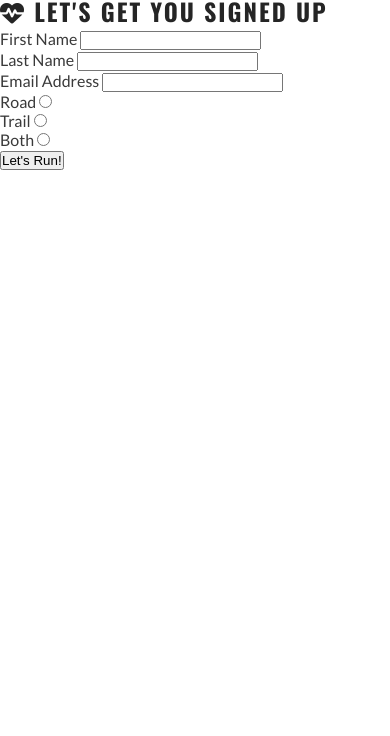
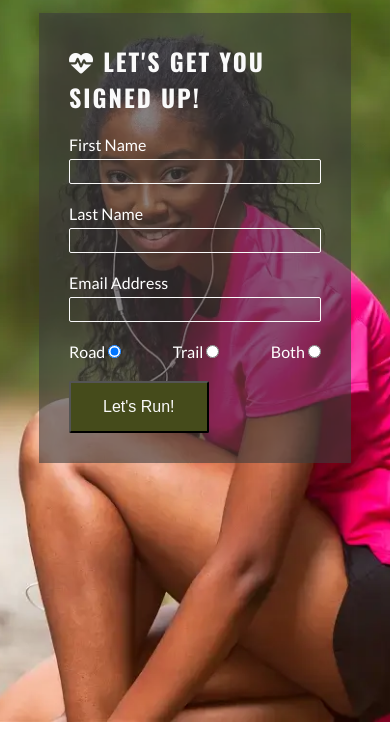
Before and after one commit to Duffew/love-running, a plain HTML site: page signup.html in a window 390 px wide. Shown: the part 54-790 px from the top of the page. Drawn offline with nearby package versions, Linux system fonts and the light colour scheme.

Commit message:
add styling for mobiles to sogn-up page

```diff
--- a/assets/css/style.css
+++ b/assets/css/style.css
@@ -95,6 +95,8 @@ main {
     /* make main element take up any surplus space to push footer down */
     flex: 1 0 auto;
     margin-top: 47px;
+    display: flex;
+    flex-direction: column;
 }
 
 /* hero section */
@@ -204,8 +206,50 @@ hr {
 
 /* sign-up page */
 
+/* Form */
 #signup {
-    background: url();
+    background-image: url("../images/signup-image.webp");
+    background-size: cover;
+    background-position: 75%;
+    padding: 20px 10% 0 10%;
+    flex-grow: 1;
+}
+
+#signup-form {
+    color: #ffffff;
+    background-color: rgba(60, 60, 60, .6);
+    padding: 30px;
+}
+
+#signup-form > h2 {
+    color: #fafafa;
+    margin-bottom: 20px;
+}
+
+.text-input {
+    background: transparent;
+    color: #fafafa;
+    width: 100%;
+    height: 25px;
+    margin: 5px 0 20px 0;
+    border: 1px solid #fafafa;
+    border-radius: 2px;
+    padding: 0 5px;
+}
+
+.radio-buttons {
+    width: 100%;
+    display: flex;
+    justify-content: space-between;
+}
+
+.join-button {
+    margin-top: 20px;
+    border-radius: 2px;
+    padding: 15px 32px;
+    font-size: 100%;
+    background-color: #454b1b;
+    color: #fafafa;
 }
 
 /* footer */
--- a/signup.html
+++ b/signup.html
@@ -35,42 +35,35 @@
         </nav>
     </header>
     <!-- main -->
+    <!-- Main content -->
     <main>
         <section id="signup">
-            <form action="https://formdump.codeintstitute.net" method="post">
-                <h2><i class="fa-solid fa-heart-pulse"></i> Let's get you signed up</h2>
+            <form id="signup-form" method="POST" action="https://formdump.codeinstitute.net">
+                <h2><i class="fa-solid fa-heartbeat"></i> Let's get you signed up!</h2>
+                <label for="first-name">First Name</label>
+                <input type="text" name="first_name" id="first-name" class="text-input" required>
+                <br>
+                <label for="last-name">Last Name</label>
+                <input type="text" name="last_name" id="last-name" class="text-input" required>
+                <br>
+                <label for="email-address">Email Address</label>
+                <input type="email" name="email_address" id="email-address" class="text-input" required>
+                <br>
+                <div class="radio-buttons">
                     <div>
-                    <label for="first-name">First Name</label>
-                    <input type="text" name="first-name" id="first-name">
-                    <br>
+                        <label for="road">Road</label>
+                        <input type="radio" name="running_preference" id="road" value="road" required checked>
                     </div>
                     <div>
-                    <label for="last-name">Last Name</label>
-                    <input type="text" name="last-name" id="last-name">
-                    <br>
+                        <label for="trail">Trail</label>
+                        <input type="radio" name="running_preference" id="trail" value="trail" required>
                     </div>
                     <div>
-                    <label for="emial-address">Email Address</label>
-                    <input type="email" name="email-address" id="email-address" required>
-                    <br>
+                        <label for="both">Both</label>
+                        <input type="radio" name="running_preference" id="both" value="both" required>
                     </div>
-                <div>
-                    <p>
-                        <label for="road">Road</label>
-                        <input type="radio" name="running_preference" value="road" id="road" required>
-                    </p>
-                    <p>
-                        <label for="trail">Trail</label>
-                        <input type="radio" name="running_preference" value="trail" id="trail">
-                    </p>
-                    <p>
-                        <label for="both">Both</label>
-                        <input type="radio" name="running_preference" value="both" id="both">
-                    </p>
                 </div>
-                <div>
-                    <input type="submit" class="join-button" value="Let's Run!">
-                </div>
+                <button type="submit" class="join-button">Let's Run!</button>
             </form>
         </section>
     </main>
```
Lines whose indentation alone changed are shown as unchanged.
